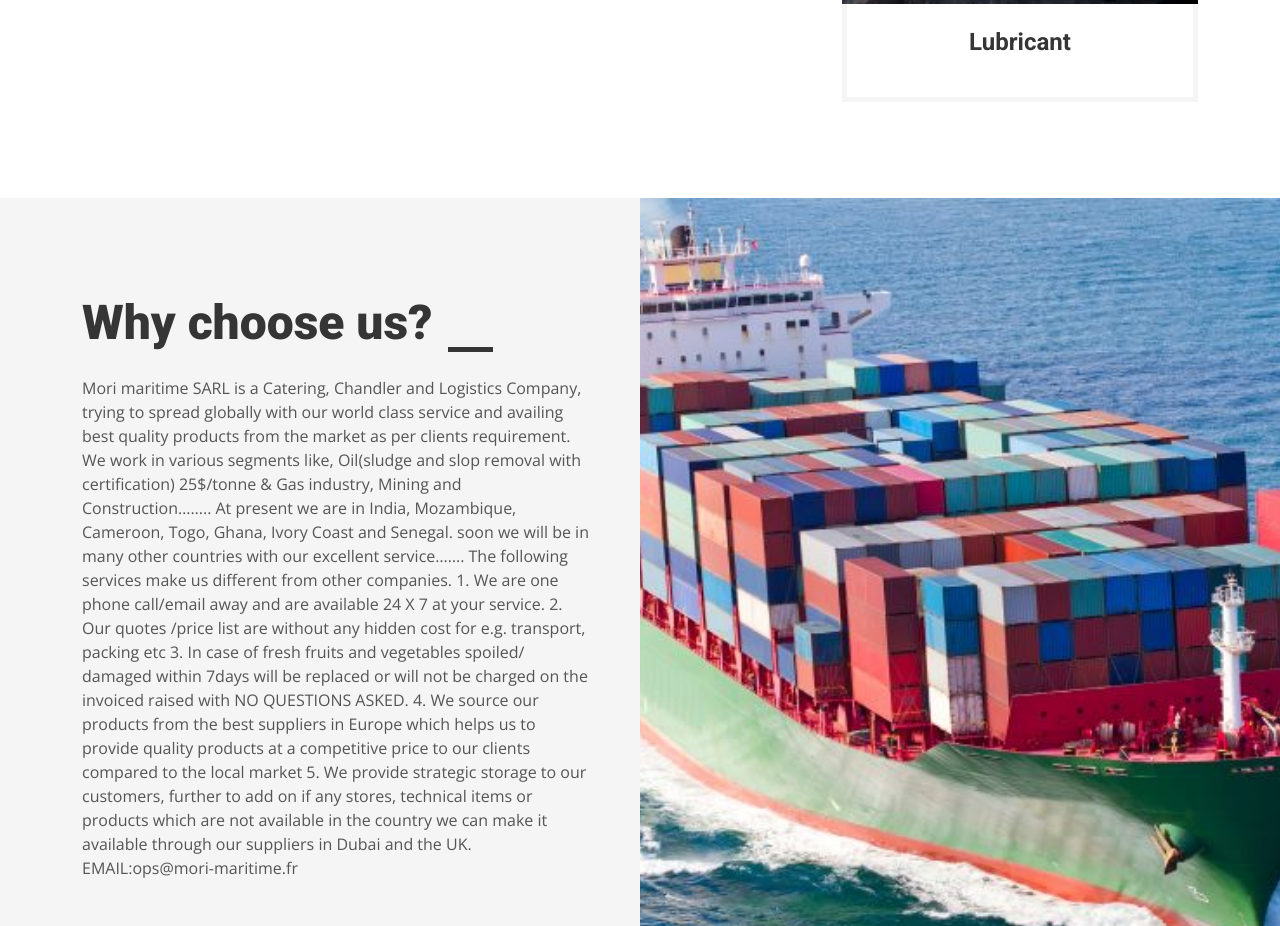
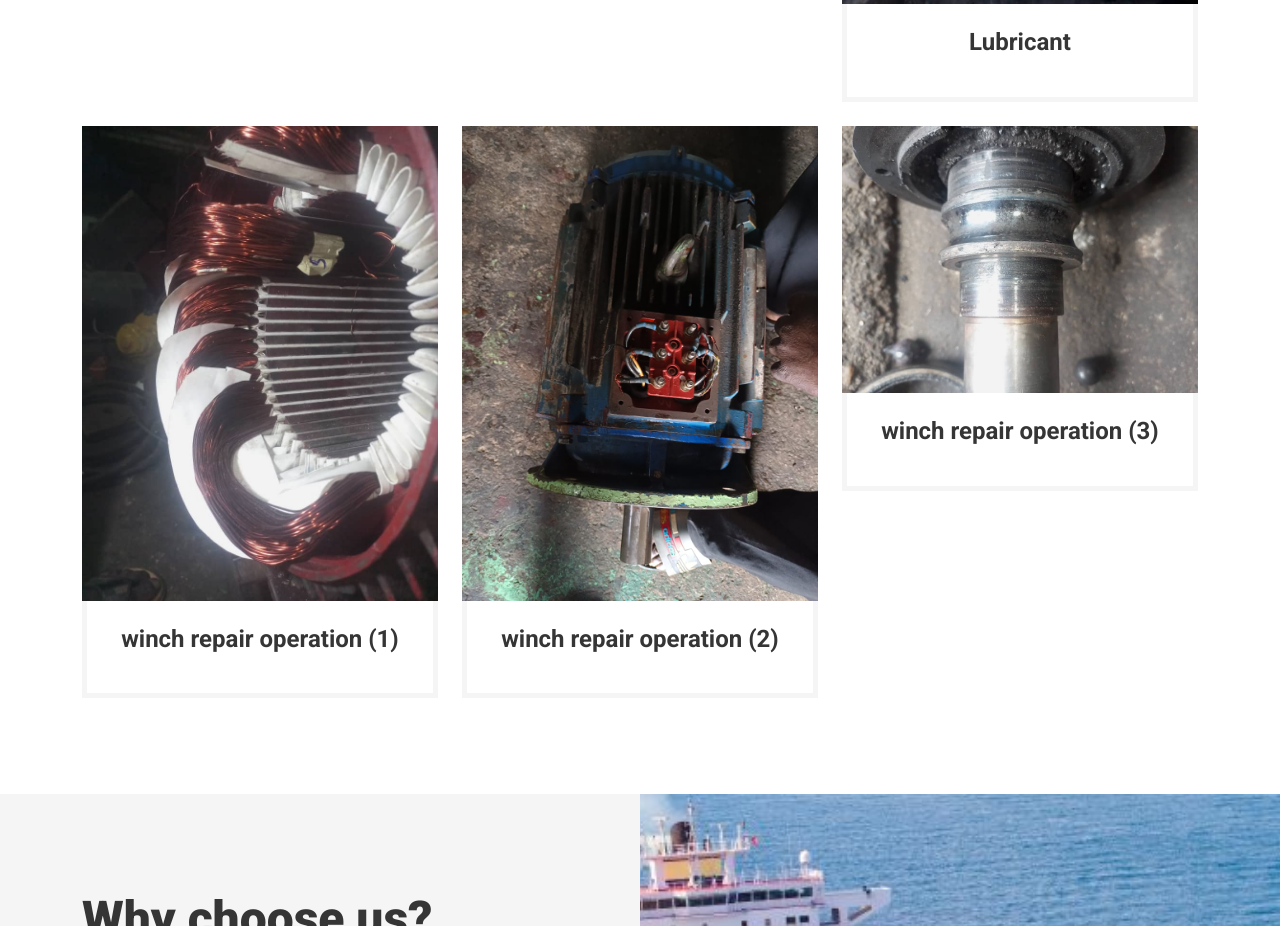
Before and after one commit to TheLordSide/Morimaritime, a plain HTML site: page index.html in a window 1280 px wide. Shown: the part 3757-4683 px from the top of the page. Drawn offline with nearby package versions, Linux system fonts and the light colour scheme.

Commit message:
projet mori

```diff
--- a/index.html
+++ b/index.html
@@ -336,6 +336,39 @@
                         </div>
                     </div>
                 </div>
+
+                <div class="col-md-6 col-lg-4 wow fadeInUp" data-wow-delay="0.5s">
+                    <div class="service-item">
+                        <div class="overflow-hidden">
+                            <img class="img-fluid" src="img/winchr.jpeg" alt="">
+                        </div>
+                        <div class="p-4 text-center border border-5 border-light border-top-0">
+                            <h4 class="mb-3">winch repair operation (1)</h4>
+                        </div>
+                    </div>
+                </div>
+
+                <div class="col-md-6 col-lg-4 wow fadeInUp" data-wow-delay="0.5s">
+                    <div class="service-item">
+                        <div class="overflow-hidden">
+                            <img class="img-fluid" src="img/winchr2.jpeg" alt="">
+                        </div>
+                        <div class="p-4 text-center border border-5 border-light border-top-0">
+                            <h4 class="mb-3">winch repair operation (2)</h4>
+                        </div>
+                    </div>
+                </div>
+
+                <div class="col-md-6 col-lg-4 wow fadeInUp" data-wow-delay="0.5s">
+                    <div class="service-item">
+                        <div class="overflow-hidden">
+                            <img class="img-fluid" src="img/winchr3.jpeg" alt="">
+                        </div>
+                        <div class="p-4 text-center border border-5 border-light border-top-0">
+                            <h4 class="mb-3">winch repair operation (3)</h4>
+                        </div>
+                    </div>
+                </div>
             </div>
         </div>
     </div>
```
Also changed, not shown: img/winchr.jpeg (added), img/winchr2.jpeg (added), img/winchr3.jpeg (added), raw pics/WhatsApp Image 2022-05-10 at 20.51.01.jpeg (added), raw pics/winch.jpeg (added).
